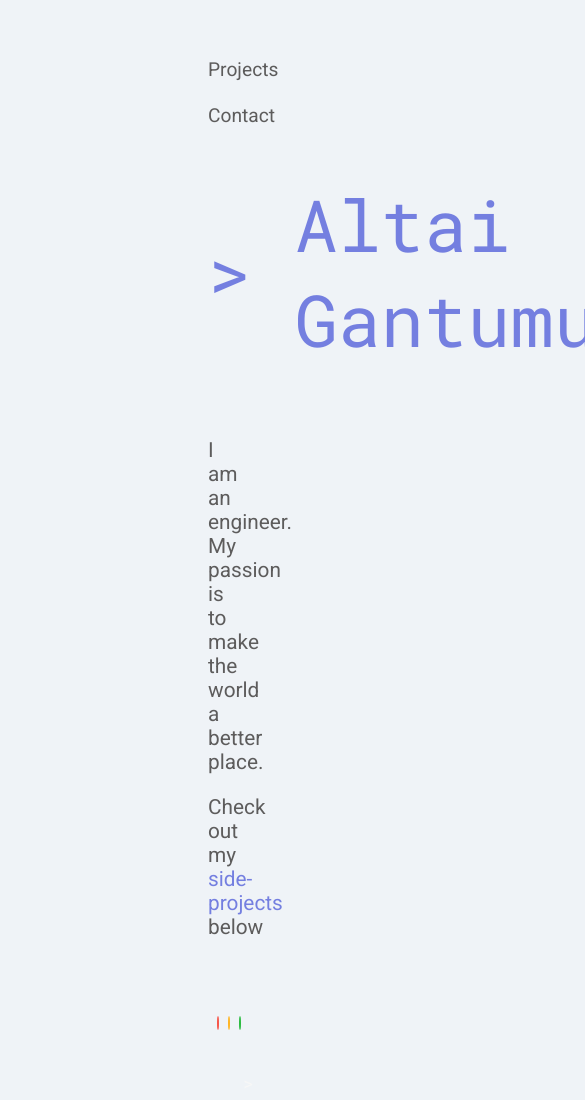
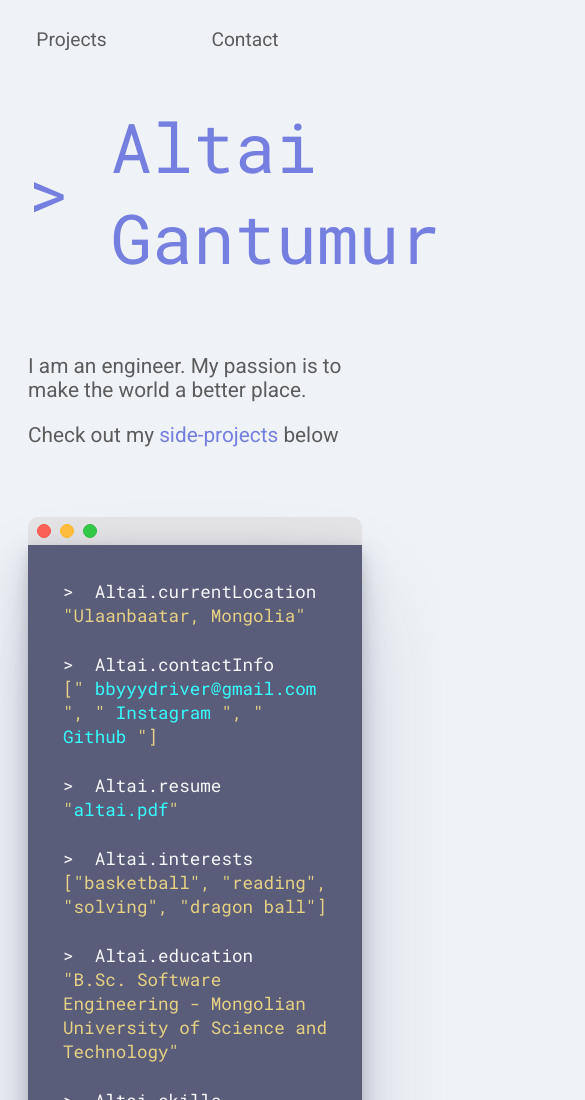
Before and after one commit to altai861/altai861.github.io, a website built with Vite: page index.html in a window 390 px wide. Shown: the top 1100 px of the page, 585 px wide, since content can reach past the window. Built offline with nearby package versions, Linux system fonts and the light colour scheme.

Commit message:
made the homepage mobile responsive

```diff
--- a/style.css
+++ b/style.css
@@ -17,6 +17,29 @@ body {
 
 #home-container {
   padding: 50px 200px;
+}
+
+@media(max-width: 767px) {
+  #home-container {
+    padding: 20px 20px;
+  }
+  #navbar {
+    justify-content: center;
+    width: 75%;
+  }
+  img {
+    display: none;
+  }
+  .project-background{
+    display: none;
+  }
+  .project-card {
+    padding: 0;
+  }
+
+  #name-title {
+    font-size: 10px;
+  }
 }
 
 #navbar {
@@ -70,11 +93,12 @@ body {
 
 #name-title {
   padding: 50px 0px;
-  font-size: 4.5rem;
+  font-size: 4.3rem;
   color: #747fe0;
   display: flex;
   align-items: center;
 }
+
 
 .blink-span {
   display: inline-block;
```
